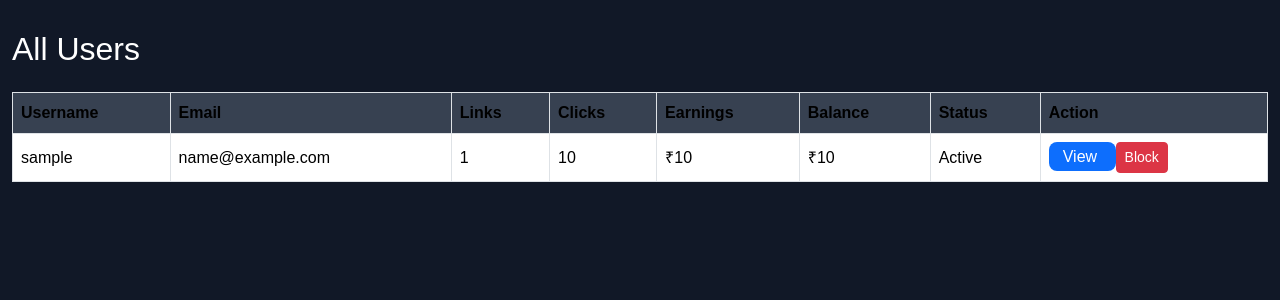
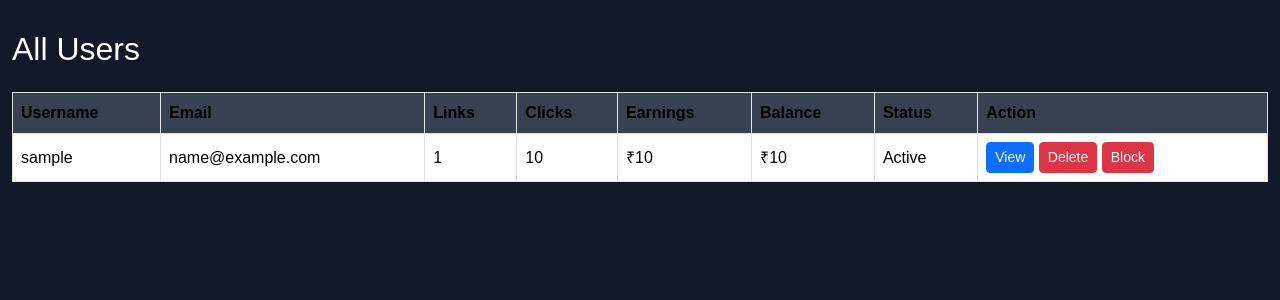
Before and after one commit to Khanarm/Adshort, a Flask app: page /admin/users in a window 1280 px wide. Shown: the top 300 px of the page. Run offline with Flask 3, Linux system fonts and the light colour scheme; the visitor is signed in with stand-in values (Sample User, id 1); a database or web service that is not in the repository returns one stand-in record (values such as "Sample title").

Commit message:
Update users.html

```diff
--- a/templates/admin/users.html
+++ b/templates/admin/users.html
@@ -92,10 +92,15 @@ text-decoration:none;
 
 <td>
 
-<a
-href="/admin/user/{{ user._id }}"
-class="btn-view">
+<a href="/admin/user/{{ user._id }}"
+class="btn btn-primary btn-sm">
 View
+</a>
+
+<a href="/admin/user/delete/{{ user._id }}"
+class="btn btn-danger btn-sm"
+onclick="return confirm('Delete this user and all their links?')">
+Delete
 </a>
 
 {% if user.status == "Active" %}
```
